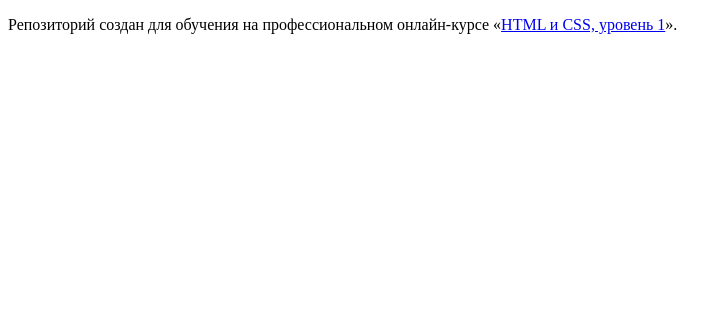
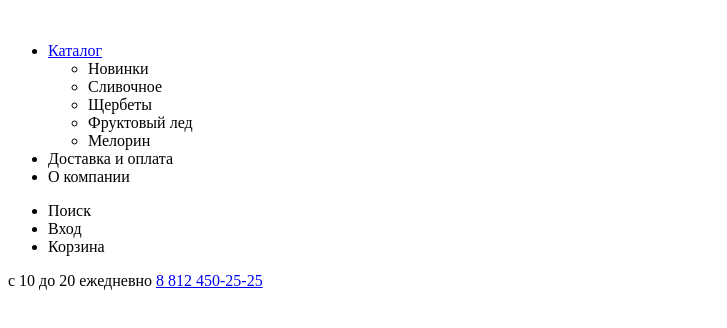
Before and after one commit to elhane/283879-gllacy-27, a plain HTML site: page index.html in a window 1280 px wide. Shown: the whole page, without its empty margins (0-727 px from the left). Drawn offline with Linux system fonts and the light colour scheme.

```diff
--- /dev/null
+++ b/css/style.css
@@ -0,0 +1,11 @@
+body {
+    margin: 0;
+
+}
+
+.page-container {
+    width: 1200px;
+    margin: 0 auto;
+
+
+}
--- a/index.html
+++ b/index.html
@@ -1,12 +1,48 @@
 <!DOCTYPE html>
 <html lang="ru">
-  <head>
-    <meta charset="utf-8">
-    <title>HTML Academy: Глейси</title>
+<head>
+  <meta charset="utf-8">
+  <title>HTML Academy: Глейси</title>
   </head>
-  <body>
+<body>
+  <header>
+    <a class="logo" href="index.html">
+      <img>
+    </a>
+  <nav>
+    <ul>
+      <li>
+        <a href="catalog.html">Каталог</a>
+        <ul>
+          <li><span>Новинки</span></li>
+          <li>Сливочное</li>
+          <li>Щербеты</li>
+          <li>Фруктовый лед</li>
+          <li>Мелорин</li>
+        </ul>
+      </li>
+      <li>Доставка и оплата</li>
+      <li>О компании</li>
+    </ul>
+    <ul>
+      <li>Поиск</li>
+      <li>Вход</li>
+      <li>Корзина</li>
+    </ul>
+  </nav>
+  <p class="phone">
+    с 10 до 20 ежедневно
+    <a class="phone-number" href="tel:+78124502525" aria-label="Номер телефона 8-812-450-25-25">8 812 450-25-25</a></p>
+  </header>
+  <main>
 
-    <p>Репозиторий создан для обучения на профессиональном онлайн‑курсе «<a href="https://htmlacademy.ru/intensive/htmlcss">HTML и CSS, уровень 1</a>».</p>
 
-  </body>
+    <div class="page-container">
+
+
+
+    </div>
+
+  </main>
+</body>
 </html>
```
Also changed, not shown: img/1.png (added), img/2.png (added), img/3.png (added), img/map.png (added), 1 other file.
